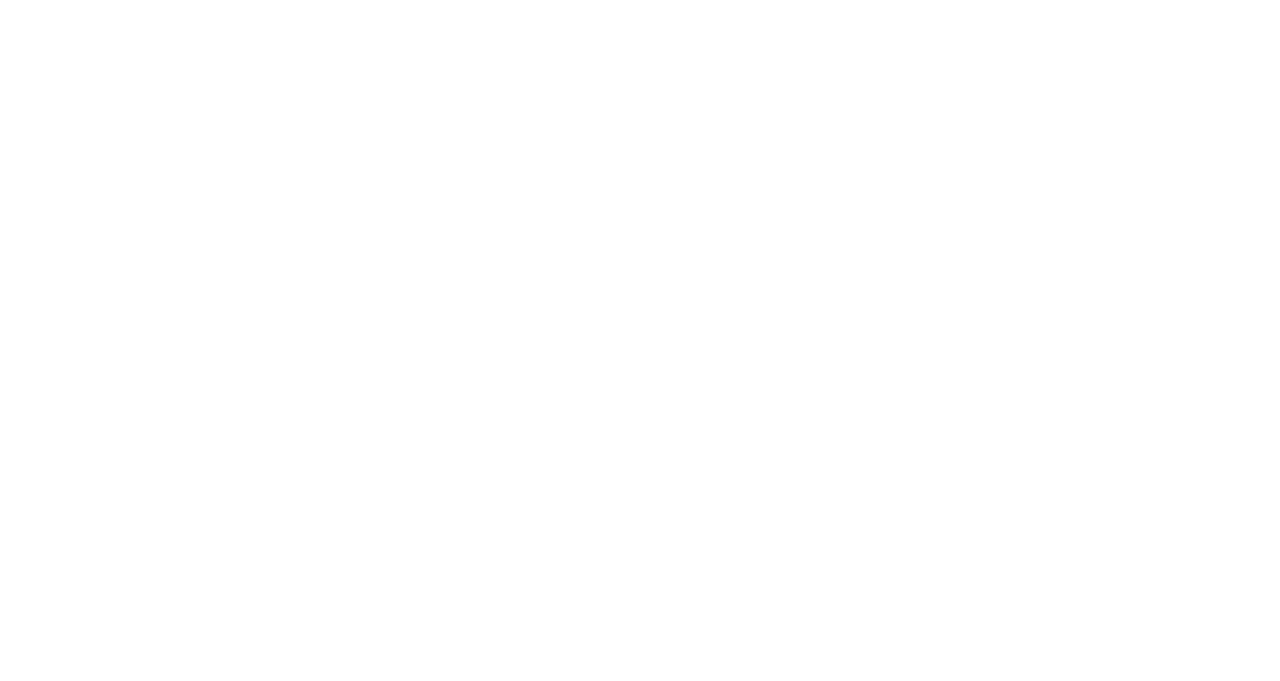
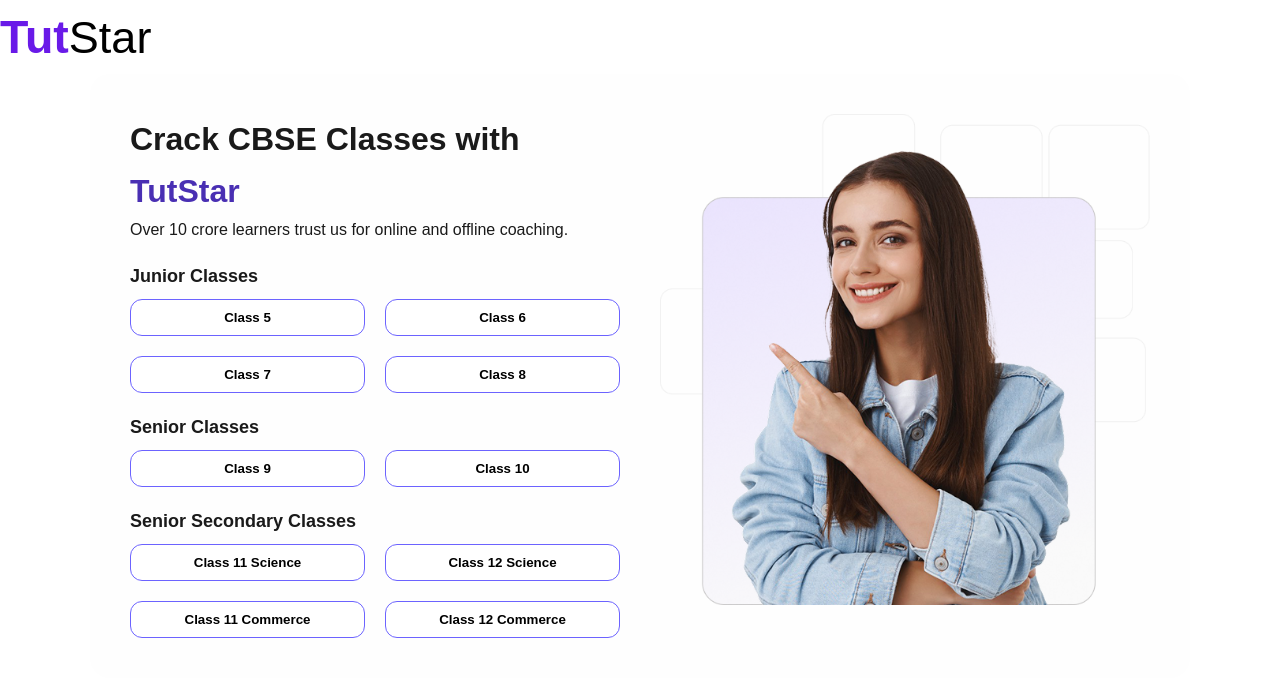
Before and after one commit to harshu-78/Tutstar-Project, a plain HTML site: page board.html in a window 1280 px wide. Drawn offline with Linux system fonts and the light colour scheme.

Commit message:
Update code

```diff
--- a/board.html
+++ b/board.html
@@ -9,5 +9,49 @@
 </head>
 <body>
 
+     <nav class="navbar-sub board-sub">
+        <h1>Tut<span>Star</span></h1>
+     </nav>
+
+ <div class="cbse-container">
+
+       <div class="left-section">
+
+         <h1>Crack CBSE Classes with <span class="highlight">TutStar</span></h1>
+         <p>Over 10 crore learners trust us for online and offline coaching.</p>
+
+         <h3>Junior Classes</h3>
+         <div class="junior-button">
+            <button>Class 5</button>
+            <button>Class 6</button>
+            <button>Class 7</button>
+            <button>Class 8</button>
+         </div>
+
+          <h3>Senior Classes</h3>
+          <div class="senior-button">
+            <button>Class 9</button>
+            <button>Class 10</button>
+         </div>
+
+        <h3>Senior Secondary Classes</h3>
+        <div class="secondary-button">
+          <button>Class 11 Science</button>
+          <button class="science">Class 12 Science</button>
+          <button>Class 11 Commerce</button>
+          <button class="commerce">Class 12 Commerce</button>
+        </div>
+
+      </div>
+
+
+         <div class="right-section">
+          <img src="images/board.png" alt="Girl Pointing" class="dekstop" />
+          <img src="images/mobile board.png" class="mobile-res">
+        </div>
+
+</div>
+
+
 </body>
 </html>
--- a/style.css
+++ b/style.css
@@ -850,3 +850,154 @@
     margin-left: 3px;
   }
 }
+
+
+
+/* Board Page CSS */
+
+
+.cbse-container {
+  display: flex;
+  flex-wrap: wrap;
+  justify-content: space-between;
+  padding: 40px;
+  max-width: 1100px;
+  margin: auto;
+  background: #fefefe;
+  border-radius: 20px;
+  gap: 40px;
+}
+
+.left-section {
+  flex: 1;
+}
+.highlight {
+  color: #492fb3;
+}
+
+.right-section {
+  flex: 1;
+  text-align: center;
+}
+
+.right-section h1 {
+  font-size: 28px;
+  margin-bottom: 10px;
+}
+
+.right-section .highlight {
+  color: #6c63ff;
+  font-weight: bold;
+}
+
+.right-section p {
+  color: #666;
+  margin-bottom: 20px;
+}
+
+.right-section img {
+  width: 100%;
+  border-radius: 20px;
+}
+.mobile-res{
+  display: none;
+}
+h3 {
+  font-size: 18px;
+  margin-top: 20px;
+  padding-bottom: 8px;
+}
+
+
+.junior-button {
+  display: grid;
+  grid-template-columns: repeat(2, 1fr);
+  gap: 20px;
+}
+.junior-button button{
+  padding: 10px 20px;
+  border-radius: 12px;
+  border: 1px solid #6c63ff;
+  background: white;
+  cursor: pointer;
+  font-weight: bold;
+  transition: 0.3s;
+}
+
+
+.senior-button {
+  display: grid;
+  grid-template-columns: repeat(2, 1fr);
+  gap: 20px;
+}
+.senior-button button{
+  padding: 10px 20px;
+  border-radius: 12px;
+  border: 1px solid #6c63ff;
+  background: white;
+  cursor: pointer;
+  font-weight: bold;
+  transition: 0.3s;
+}
+
+
+.secondary-button {
+  display: grid;
+  grid-template-columns: repeat(2, 1fr);
+  gap: 20px;
+}
+.secondary-button button{
+  padding: 10px 20px;
+  border-radius: 12px;
+  border: 1px solid #6c63ff;
+  background: white;
+  cursor: pointer;
+  font-weight: bold;
+  transition: 0.3s;
+}
+
+
+
+.junior-button button:hover,
+.junior-button button.active {
+  background: #6c63ff;
+  color: white;
+}
+.senior-button button:hover,
+.senior-button button.active {
+  background: #6c63ff;
+  color: white;
+}
+.secondary-button button:hover,
+.secondary-button button.active {
+  background: #6c63ff;
+  color: white;
+}
+
+@media (max-width:786px) {
+  .board-sub{
+    display: none;
+  }
+  .junior-button {
+  display: grid;
+  grid-template-columns: repeat(3, 1fr);
+  gap: 20px;
+}
+.science , .commerce {
+  display: none;
+}
+.right-section{
+  order: -1;
+  width: 100%;
+}
+.right-section img{
+  width: 100%;
+  margin: auto;
+}
+.mobile-res{
+  display: block;
+}
+.dekstop{
+  display: none;
+}
+}
```
Also changed, not shown: images/board.png (added), images/mobile board.png (added).
